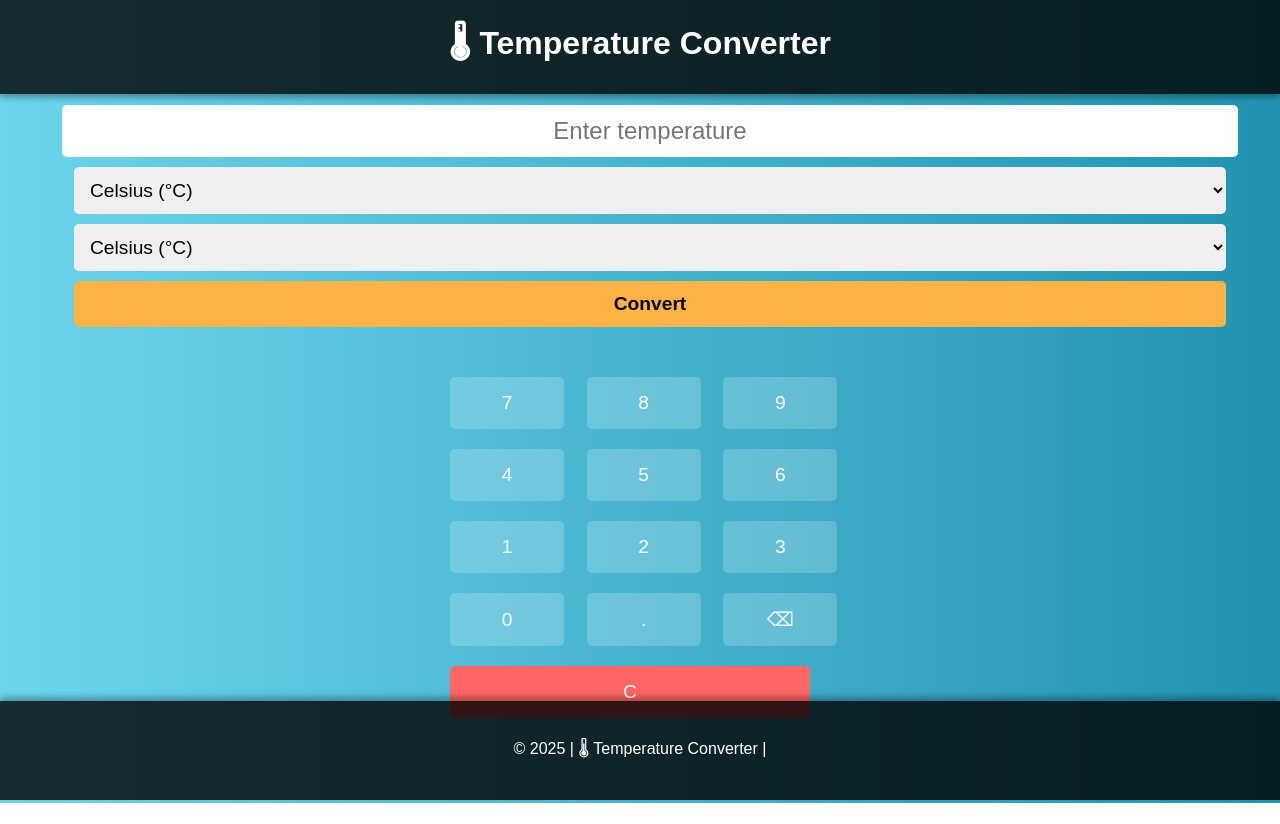
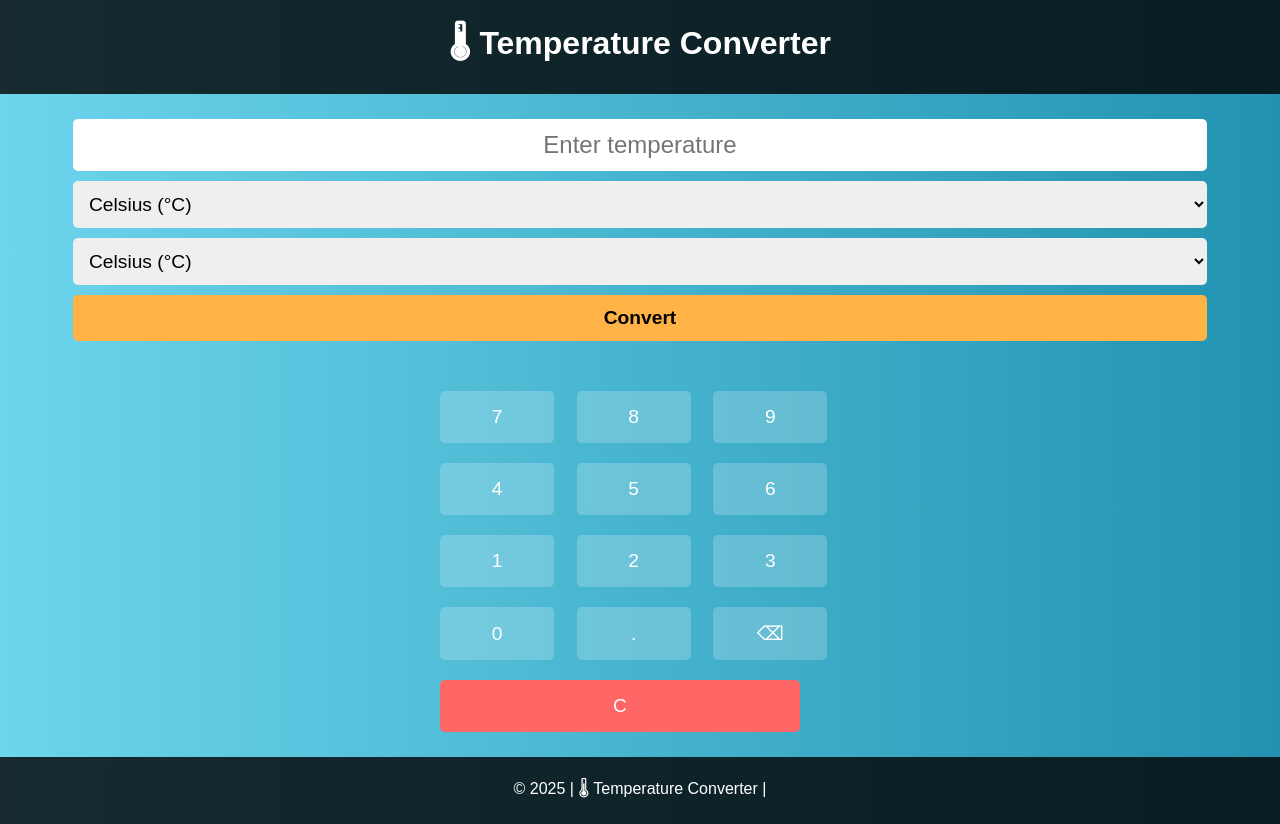
Before and after one commit to Prajakta-Kulkarni24/Temperature_Converter, a plain HTML site: page index.html in a window 1280 px wide. Before the commit the page ends 803 px from the top, so only its background shows below. Drawn offline with Linux system fonts and the light colour scheme.

Commit message:
style.css

```diff
--- a/style.css
+++ b/style.css
@@ -1,57 +1,50 @@
+* {
+    box-sizing: border-box;
+    font-family: Arial, sans-serif;
+    margin: 0;
+    padding: 0;
+}
+
 body {
     min-height: 100vh;
-    margin: 0;
-    font-family: Arial, sans-serif;
+    display: flex;
+    flex-direction: column;
     background: linear-gradient(to right, #6dd5ed, #2193b0);
     color: #fff;
-    display: flex;
-    flex-direction: column;
 }
 
-/* Sticky header */
+/* Header fully filled */
 header {
     width: 100%;
     text-align: center;
     font-size: 2em;
     font-weight: bold;
+    padding: 20px 0;
     background-color: #000000cc; /* Dark background */
-    padding: 20px 0;
-    box-shadow: 0 4px 6px rgba(0,0,0,0.3);
     color: #fff;
-    position: fixed;
-    top: 0;
-    left: 0;
-    z-index: 10;
 }
 
-/* Sticky footer */
+/* Footer fully filled */
 footer {
     width: 100%;
     text-align: center;
     font-size: 1em;
+    padding: 20px 0;
     background-color: #000000cc; /* Dark background */
-    padding: 20px 0;
-    box-shadow: 0 -4px 6px rgba(0,0,0,0.3);
     color: #fff;
-    position: fixed;
-    bottom: 0;
-    left: 0;
-    z-index: 10;
 }
 
-/* Main content area with spacing for header/footer */
+/* Main content between header and footer */
 main {
     flex: 1;
-    margin-top: 100px;  /* Height of header */
-    margin-bottom: 80px; /* Height of footer */
     display: flex;
     flex-direction: column;
     align-items: center;
+    padding: 20px 10px;
     width: 100%;
-    padding: 0 10px;
 }
 
-/* Input field centered numbers */
+/* Input field with centered numbers */
 input {
     padding: 12px;
     margin: 5px 0;
@@ -62,6 +55,7 @@ input {
     text-align: center;
 }
 
+/* Select and buttons */
 select, button {
     padding: 12px;
     margin: 5px 0;
@@ -83,6 +77,7 @@ button#convertBtn:hover {
     background-color: #ffcc70;
 }
 
+/* Result display */
 .result {
     margin: 15px 0;
     font-size: 1.3em;
```
